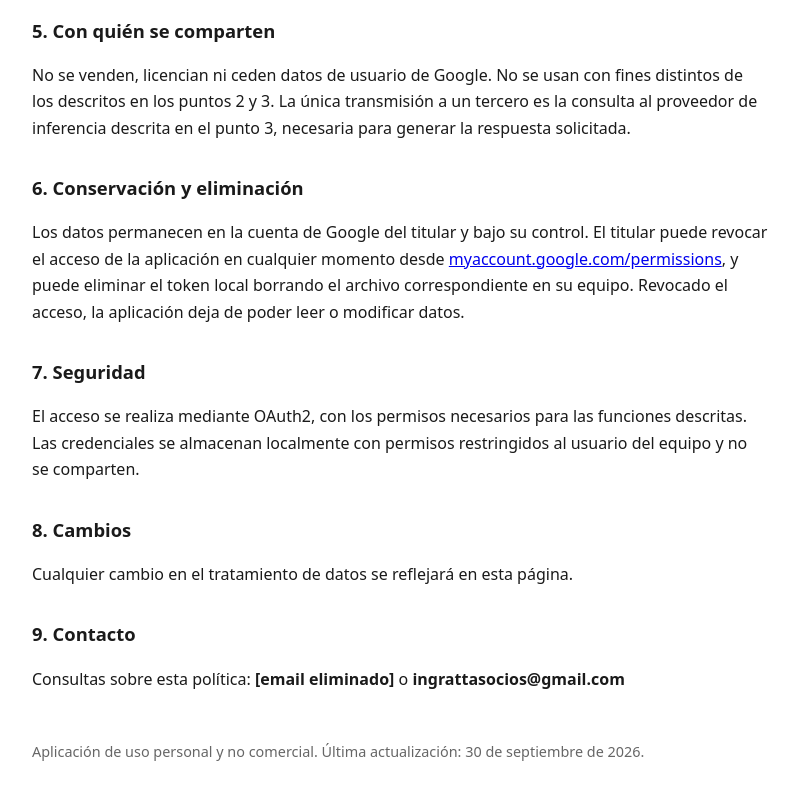
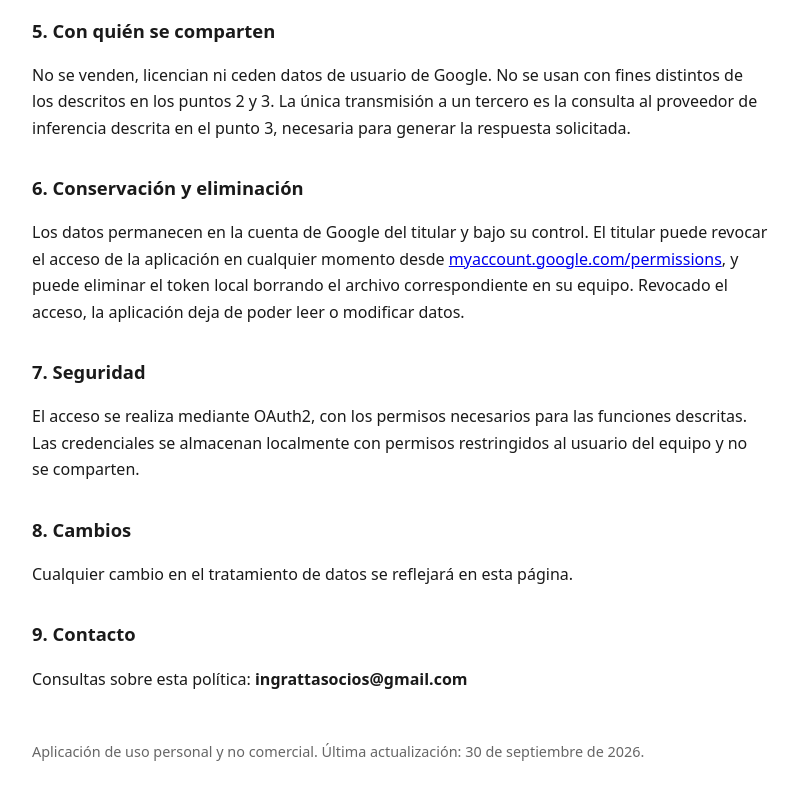
Before and after one commit to Patroz83/patroz83.github.io, a plain HTML site: page privacy.html in a window 1280 px wide. Shown: the part 1668-2468 px from the top of the page, without its empty margins (240-1036 px from the left). Drawn offline with Linux system fonts and the light colour scheme.

Commit message:
Hermes: dejar un solo email de contacto
Co-Authored-By: Claude Opus 5.5 <noreply@anthropic.com>
Claude-Session: https://claude.ai/code/session_01KyEX4g7JDZCgsKaE5pFo8y

```diff
--- a/privacy.html
+++ b/privacy.html
@@ -110,8 +110,7 @@ restringidos al usuario del equipo y no se comparten.</p>
 
 <h2>9. Contacto</h2>
 
-<p>Consultas sobre esta política: <strong>[email eliminado]</strong> o
-<strong>ingrattasocios@gmail.com</strong></p>
+<p>Consultas sobre esta política: <strong>ingrattasocios@gmail.com</strong></p>
 
 <footer>
   Aplicación de uso personal y no comercial. Última actualización: 30 de septiembre de 2026.
```
